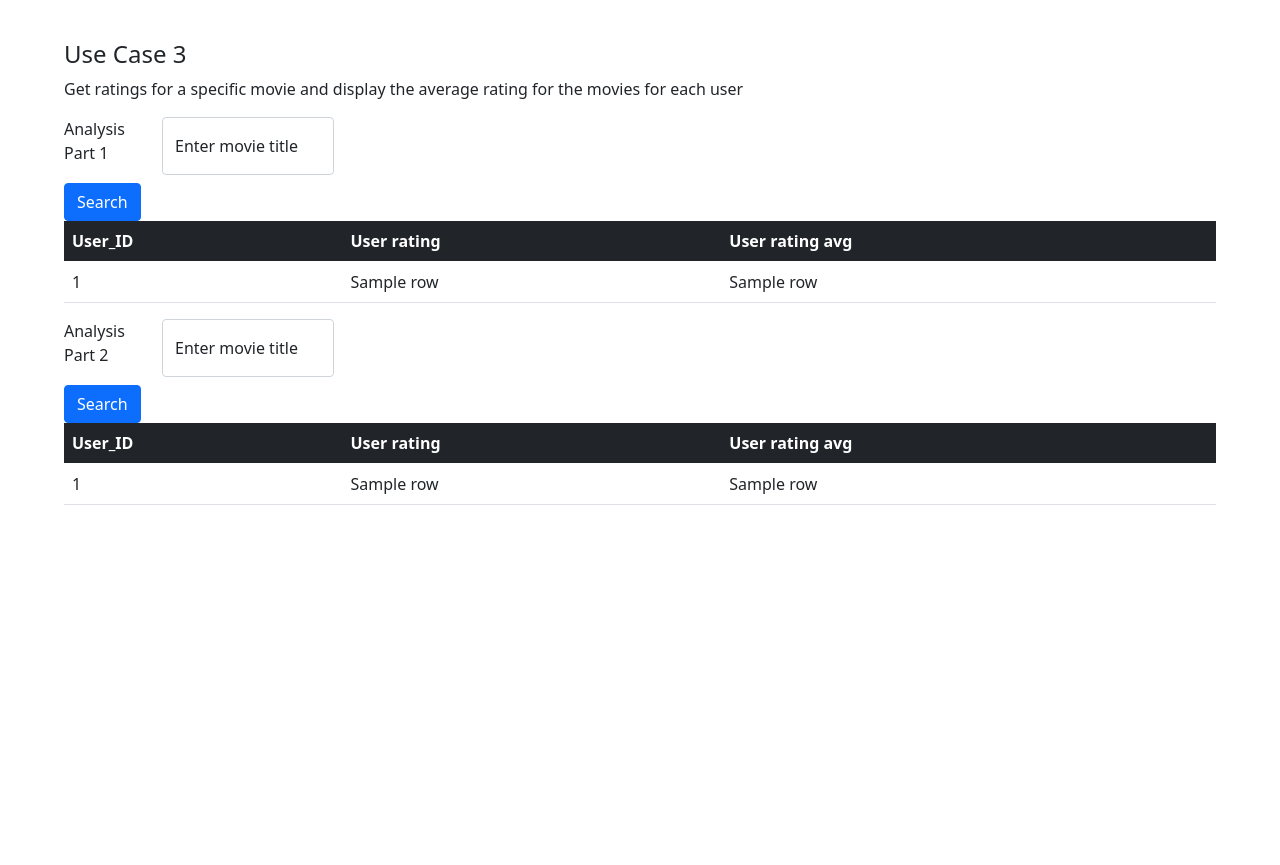
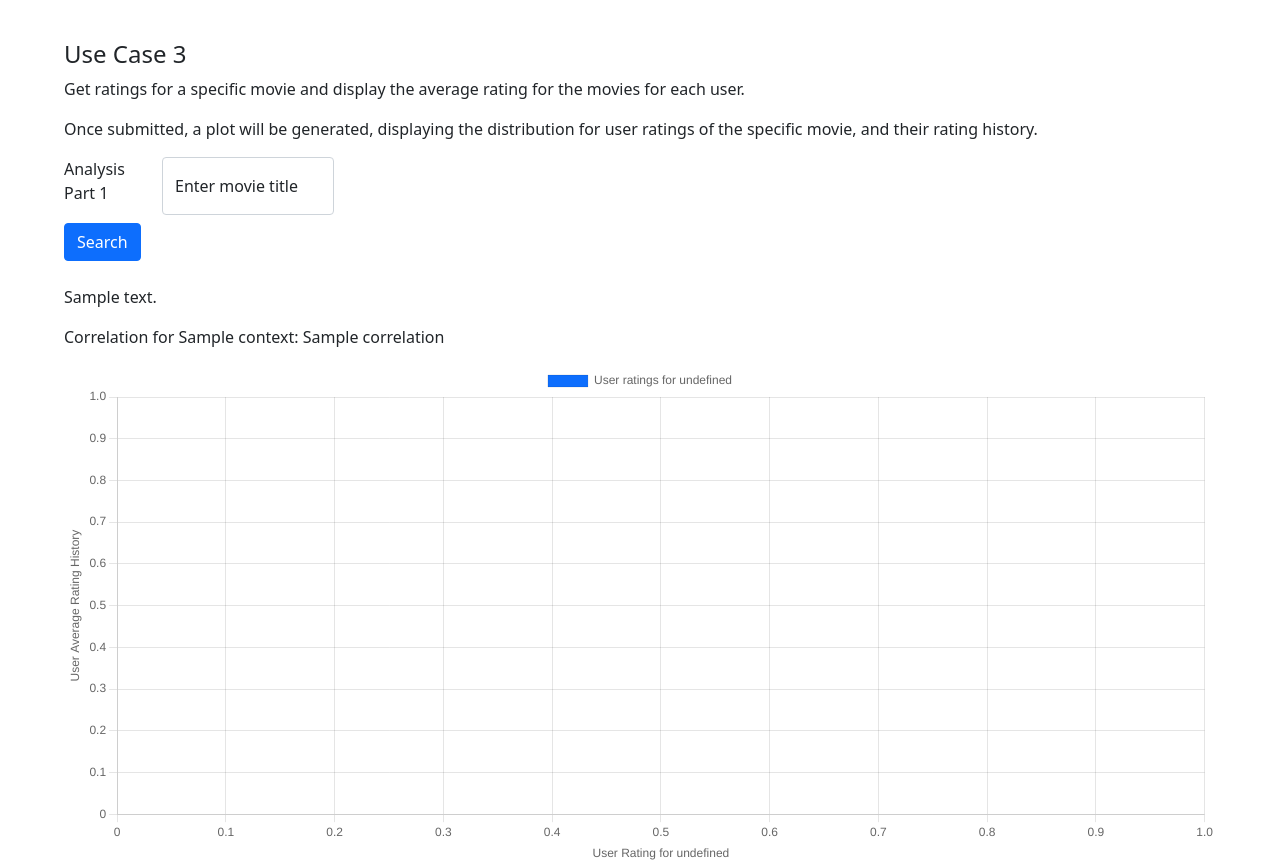
Before and after one commit to jameslee1237/COMP0022, a Flask app: template python/templates/use_case_3.html in a window 1280 px wide. Shown: the part 88-953 px from the top of the page. Before the commit the page ends 593 px from the top, so only its background shows below. Run offline with Flask 2, Linux system fonts and the light colour scheme; the template is opened without the code that fills it: most values are stand-ins (such as "Sample title", 1, 10 or a date in 2020); some libraries are stand-ins or nearby versions.

Commit message:
Completed temporary solution for use case 3

```diff
--- a/python/app.py
+++ b/python/app.py
@@ -1,5 +1,6 @@
 import mysql.connector
 import pandas as pd
+import numpy as np
 from numpy import nan
 from mysql.connector import Error
 from mysql.connector import errorcode
@@ -33,7 +34,6 @@ class App:
 
     def get_csv_data(self):
         self.pdata = pd.read_csv(r"./movies.csv", index_col=False, delimiter=',')
-        #self.pdata = pd.read_csv(r"C:\Users\jlee0\Desktop\COMP0022\python\movies.csv", index_col=False, delimiter=',')
         self.pdata.fillna(0)
         self.pdata.head()
 
@@ -303,7 +303,7 @@ class App:
 
         print(f"All possible genres: {list(unique_genres.keys())}", flush=True)
         cursor.close()
-        return list(unique_genres.keys())
+        return sorted(list(unique_genres.keys()))
 
     def build_date_query(self, filters) -> str:
         query_params = ' CAST(SUBSTRING(title, -5, 4) AS SIGNED)'
@@ -382,6 +382,7 @@ class App:
 
         cursor.execute(base_query)
         result = cursor.fetchall()
+        print(f'UC1 Results: {result}', flush=True)
         cursor.close()
         return result
 
@@ -414,67 +415,88 @@ class App:
 
 
     # USE CASE 3 FUNCTIONS
+    def correlation(self, query_result):
+        user_ratings = [float(row[1]) for row in query_result]      # row[1] corresponds to the user rating
+        user_av_ratings = [row[2] for row in query_result]          # row[2] corresopnds to the user average rating
+        correlation = np.corrcoef(user_ratings, user_av_ratings)
+
+        # np.corrcoef returns a 2x2 matrix, with the coefficient in [0, 1] and [1, 0].
+        return correlation[0][1]
+
+    def uc3_process_query_for_plot(self, query_results):
+        """
+        We process query results for use case 5 such that it is compatible for plotting using Chart.js
+        """
+
+        labels = []
+        data = []
+
+        for row in query_results:
+            labels.append(row[0])
+            data.append({'x': row[1], 'y': row[2]})
+
+        return labels, data
+
     def use_case_3(self, filters):
+        """
+        Our solution to USE CASE 3 is, given a VALID movie title:
+        1) Find the corresponding movie ID for the target movie title. If the title doesn't exist, we throw
+           an error
+        2) Select all users that have rated the movie
+        3) For every user that rated the movie, we calculate their rating history average
+
+        Based on this data, we then perform simple correlation analysis and plot our results
+        """
+
         cursor = self.cnx2.cursor()
-        query_params = ''
-        base_query = "SELECT * FROM movies.movies_ratings"
 
         if filters is None:     # This condition is activated when a GET request is issued for the webpage
-            base_query += ' LIMIT 20 OFFSET 20;'
-        else:
+            return None
+        else:                   # This condition is activated if
             filters = filters.to_dict(flat=False)
             print(f"Filters: {filters}", flush=True)
 
-            if 'search-part1' in filters.keys():
-                title_part1 = filters['search-part1'][0]
+            query_params = ''
+            movie_title = ''
+            context = dict.fromkeys(['message', 'query_result', 'correlation', 'movie_title'])
 
-                base_query = f"""
-                    SELECT A.user_ID, A.rating, B.av
-                    FROM (
-                        SELECT *
+            if 'movie_title_field' in filters.keys():
+                movie_title = filters['movie_title_field'][0]
+                query_params = f" WHERE title LIKE '%{movie_title}%'"
+
+            base_query = f"""
+                SELECT A.user_ID, A.rating, B.av
+                    FROM ( SELECT *
                         FROM movies.movies_ratings
                         WHERE movie_ID = (
                             SELECT movie_ID
                             FROM movies.movies_data
-                            WHERE title LIKE '%{title_part1}%'
+                            {query_params}
                         )
                     ) A LEFT JOIN
                     (
                         SELECT user_ID, AVG(rating) AS av
                         FROM movies.movies_ratings
                         GROUP BY user_ID
-                    ) B ON A.user_ID = B.user_ID LIMIT 5;
-                """
+                    ) B ON A.user_ID = B.user_ID;
+            """
+            cursor.execute(base_query)
+            result = cursor.fetchall()
+            cursor.close()
 
-            if 'search-part2' in filters.keys():
-                # Do query for part2 here, change the required search parameters (title_part2) to
-                # something else if required.
-                title_part2 = filters['search-part2'][0]
+            correlation = self.correlation(result)
+            processed_labels, processed_data = self.uc3_process_query_for_plot(result)
+            print(f"result: {result}", flush=True)
+            print(f"data correlation: {correlation}", flush=True)
+            print(f"processed labels: {processed_labels}", flush=True)
+            print(f"processed data: {processed_data}", flush=True)
 
-                # Change the base query to part 2 query
-                base_query = f"""
-                    SELECT A.user_ID, A.rating, B.av
-                    FROM (
-                        SELECT *
-                        FROM movies.movies_ratings
-                        WHERE movie_ID = (
-                            SELECT movie_ID
-                            FROM movies.movies_data
-                            WHERE title LIKE '%{title_part2}%'
-                        )
-                    ) A LEFT JOIN
-                    (
-                        SELECT user_ID, AVG(rating) AS av
-                        FROM movies.movies_ratings
-                        GROUP BY user_ID
-                    ) B ON A.user_ID = B.user_ID LIMIT 5;
-                """
-
-        print(base_query,flush=True)
-        cursor.execute(base_query)
-        result = cursor.fetchall()
-        cursor.close()
-        return result
+            context["message"] = 'Completed analysis for use case 3'
+            context["movie_title"] = movie_title
+            context["labels"] = processed_labels
+            context["query_res"] = processed_data
+            context["correlation"] = correlation
+            return context
 
     def print_first_10_tags(self):
         cursor = self.cnx2.cursor()
@@ -530,8 +552,8 @@ def uc_1():
 
     # POST button events
     if request.method == "POST":
-        # Pass the POST form filter data to execute query
-        query_result = app1.use_case_1(filters=request.form)
+        retrieved_form_data = request.form
+        query_result = app1.use_case_1(filters=retrieved_form_data)
     else:
         # Fetch query result
         query_result = app1.use_case_1(filters=None)
@@ -597,14 +619,14 @@ def uc_3():
 
     headings_display = ['user_ID', 'movie_ID', 'rating', 'timestamp']
     if request.method == "POST":
-        query_result = app1.use_case_3(filters=request.form)
+        context = app1.use_case_3(filters=request.form)
     else:
-        query_result = app1.use_case_3(filters=None)
+        context = app1.use_case_3(filters=None)
 
     return render_template(
         'use_case_3.html',
         len=len(headings_display),
-        query_res=query_result,
+        context=context,
         headings_display=headings_display
     )
 
--- a/python/templates/base.html
+++ b/python/templates/base.html
@@ -22,6 +22,9 @@
         <script src="https://code.jquery.com/jquery-3.2.1.slim.min.js" integrity="sha384-KJ3o2DKtIkvYIK3UENzmM7KCkRr/rE9/Qpg6aAZGJwFDMVNA/GpGFF93hXpG5KkN" crossorigin="anonymous"></script>
         <script src="https://cdn.jsdelivr.net/npm/@popperjs/core@2.9.2/dist/umd/popper.min.js" integrity="sha384-IQsoLXl5PILFhosVNubq5LC7Qb9DXgDA9i+tQ8Zj3iwWAwPtgFTxbJ8NT4GN1R8p" crossorigin="anonymous"></script>
         <script src="https://cdn.jsdelivr.net/npm/bootstrap@5.0.2/dist/js/bootstrap.min.js" integrity="sha384-cVKIPhGWiC2Al4u+LWgxfKTRIcfu0JTxR+EQDz/bgldoEyl4H0zUF0QKbrJ0EcQF" crossorigin="anonymous"></script>
+
+        <!-- Chart.js plugin for plotting (use case 3) -->
+        <script src="https://cdnjs.cloudflare.com/ajax/libs/Chart.js/3.2.0/chart.min.js"></script>
     </head>
     <body>
         <!-- TOP Navigation bar -->
--- a/python/templates/use_case_3.html
+++ b/python/templates/use_case_3.html
@@ -12,7 +12,9 @@
     <div class="">
         <div class="title">
             <h4>Use Case 3</h4>
-            <p>Get ratings for a specific movie and display the average rating for the movies for each user</p>
+            <p>Get ratings for a specific movie and display the average rating for the movies for each user.</p>
+            <p>Once submitted, a plot will be generated, displaying the distribution for user ratings of the
+                specific movie, and their rating history.</p>
         </div>
     </div>
     <form class="use-case-3-form-1" action="{{ url_for('uc_3') }}" method="POST">
@@ -20,63 +22,67 @@
             <legend class="col-form-label col-sm-1 pt-0">Analysis Part 1</legend>
             <div class="col-sm-2">
                 <div class="form-floating">
-                    <input type="text" class="form-control" name="search-part1" id="search" placeholder="Movie name..."></input>
-                    <label for="search-part1">Enter movie title</label>
+                    <input type="text" class="form-control" name="movie_title_field" id="search" placeholder="Movie name..."></input>
+                    <label for="movie_title_field">Enter movie title</label>
                 </div>
             </div>
         </fieldset>
         <button type="submit" class="btn btn-primary">Search</button>
     </form>
+    <br>
     <div class="use-case-3-results">
-        <table class="table use-case-3-results-table">
-            <thead class="table-dark">
-                <tr>
-                    <th scope="col">User_ID</th>
-                    <th scope="col">User rating</th>
-                    <th scope="col">User rating avg</th>
-                </tr>
-            </thead>
-            <tbody>
-                {% for row in query_res %}
-                    <tr>
-                        {% for j in range(0, 3) %}
-                            <td>{{row[j]}}</td>
-                        {% endfor %}
-                    </tr>
-                {% endfor %}
-            </tbody>
-        </table>
+        {% set message = context['message'] %}
+        {% if context != None %}
+            {% set correlation = context['correlation'] %}
+            {% set movie_title = context['movie_title'] %}
+            <p>{{ message }}</p>
+            <p>Correlation for {{movie_title}}: {{correlation}}</p>
+        {% else %}
+            <p>{{ message }}</p>
+        {% endif %}
     </div>
-    <form class="use-case-3-form-2" action="{{ url_for('uc_3') }}" method="POST">
-        <fieldset class="row mb-2">
-            <legend class="col-form-label col-sm-1 pt-0">Analysis Part 2</legend>
-            <div class="col-sm-2">
-                <div class="form-floating">
-                    <input type="text" class="form-control" name="search-part1" id="search" placeholder="Movie name..."></input>
-                    <label for="search-part1">Enter movie title</label>
-                </div>
-            </div>
-        </fieldset>
-        <button type="submit" class="btn btn-primary">Search</button>
-    </form>
-    <div class="use-case-3-results">
-        <table class="table use-case-3-results-table">
-            <thead class="table-dark">
-                <tr>
-                    <th scope="col">User_ID</th>
-                    <th scope="col">User rating</th>
-                    <th scope="col">User rating avg</th>
-                </tr>
-            </thead>
-            <tbody>
-                {% for row in query_res %}
-                    <tr>
-                        {% for j in range(0, 3) %}
-                            <td>{{row[j]}}</td>
-                        {% endfor %}
-                    </tr>
-                {% endfor %}
-            </tbody>
-        </table>
+    <div>
+        <canvas id="myChart" height="500"></canvas>
     </div>
+    <script>
+        var ctx = document.getElementById("myChart").getContext("2d");
+        var context = {{ context|tojson }};
+        var labels = context['labels'];
+        var query_res = context['query_res'];
+        var movie_title = context['movie_title'];
+
+        let data = {
+            datasets: [{
+                label: "User ratings for " + movie_title,
+                labels: labels,
+                data: query_res,
+                backgroundColor: "#0D6EFD"
+            }]
+        }
+
+        scatterChart = new Chart(ctx, {
+            type: "scatter",
+            data: data,
+            options: {
+                scales: {
+                    x: {
+                        type: 'linear',
+                        position: 'bottom',
+                        title: {
+                            display: true,
+                            text: 'User Rating for ' + movie_title
+                        }
+                    },
+                    y: {
+                        title: {
+                            display: true,
+                            text: 'User Average Rating History'
+                        }
+                    }
+                },
+                responsive: true,
+                maintainAspectRatio: false
+            }
+        });
+    </script>
 {% endblock  %}
```
Also changed, not shown: python/templates/use_case_1.html (+8 -8 lines).
